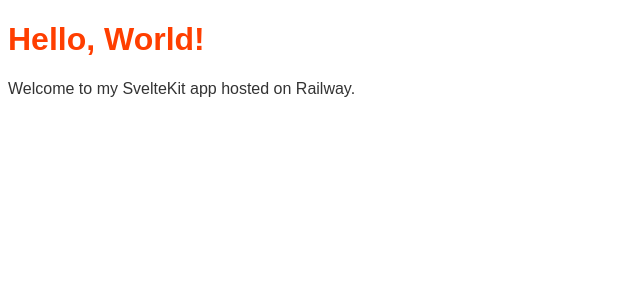
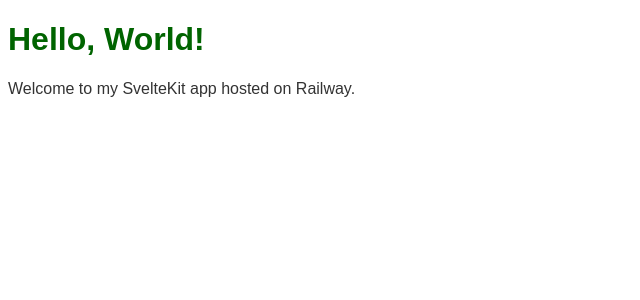
Before and after one commit to neerajs71/SVT, a SvelteKit app: page / in a window 1280 px wide. Shown: the top 300 px of the page, without its empty margins (0-640 px from the left). Built offline with nearby package versions, Linux system fonts and the light colour scheme.

Commit message:
Change h1 color to dark green
https://claude.ai/code/session_01FUtjKkSvzetUdBPywD26xd

```diff
--- a/src/routes/+page.svelte
+++ b/src/routes/+page.svelte
@@ -4,7 +4,7 @@
 <style>
   h1 {
     font-family: sans-serif;
-    color: #ff3e00;
+    color: #006400;
   }
   p {
     font-family: sans-serif;
```
